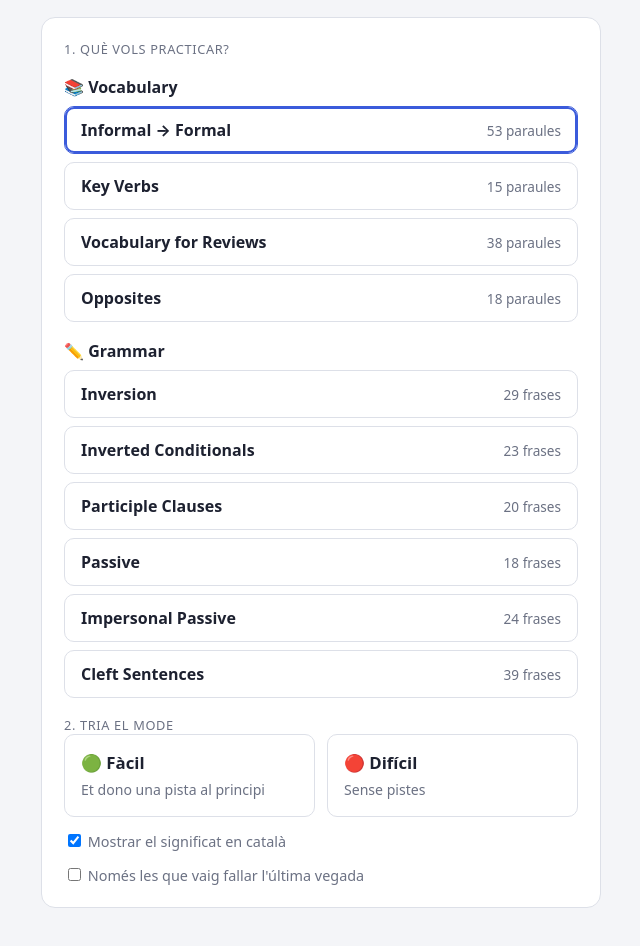
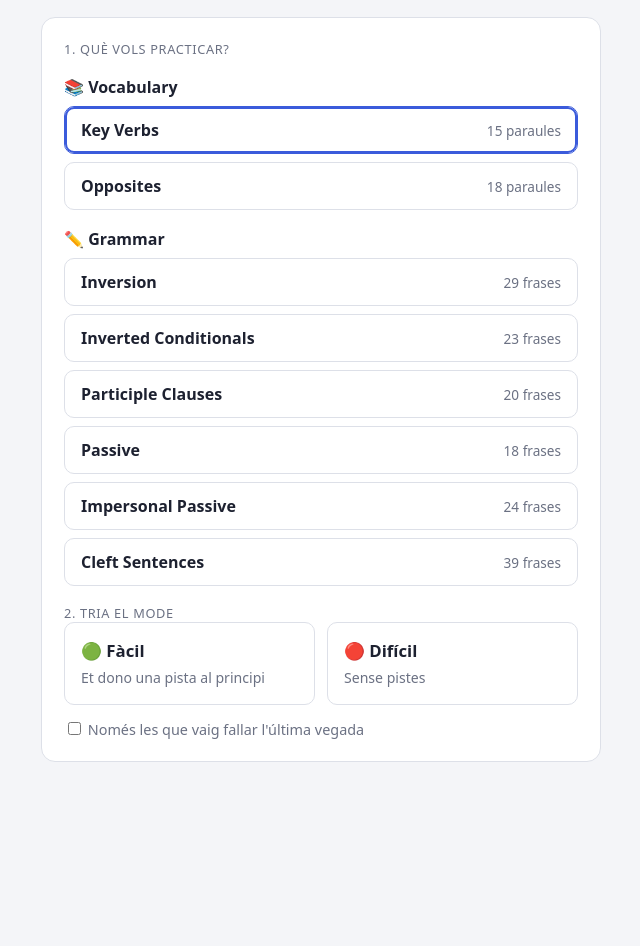
Before and after one commit to lokunder0236/English-test, a plain HTML site: page index.html in a window 1280 px wide. Shown: the part 82-1028 px from the top of the page, without its empty margins (319-959 px from the left). After the commit the page ends 884 px from the top, so only its background shows below. Drawn offline with Linux system fonts and the light colour scheme.

Commit message:
Remove Informal → Formal and Vocabulary for Reviews sets
Co-Authored-By: Claude Opus 5.5 <noreply@anthropic.com>
Claude-Session: https://claude.ai/code/session_018sMXuvx2oQ69Pg3qZXyb1R

```diff
--- a/index.html
+++ b/index.html
@@ -129,62 +129,6 @@
 </div>
 
 <script>
-const WORDS = [
-  ["Get", "Obtain", "Aconseguir, obtenir"],
-  ["Buy", "Purchase", "Comprar, adquirir"],
-  ["Help", "Assist", "Ajudar, assistir"],
-  ["Ask for help", "Request assistance", "Demanar ajuda"],
-  ["Tell", "Inform", "Informar, comunicar"],
-  ["Need", "Require", "Necessitar, requerir"],
-  ["Enough", "Sufficient", "Suficient"],
-  ["Start", "Begin", "Començar, iniciar"],
-  ["End", "Cease", "Acabar, cessar"],
-  ["Deal with", "Handle", "Gestionar, afrontar"],
-  ["Look into", "Investigate", "Investigar"],
-  ["Put off", "Postpone", "Posposar, ajornar"],
-  ["Put up with", "Tolerate", "Tolerar, suportar"],
-  ["Find out", "Discover", "Descobrir"],
-  ["Live longer than", "Outlive", "Sobreviure a algú, viure més que"],
-  ["Go up", "Increase", "Augmentar, incrementar"],
-  ["Go down", "Decrease", "Disminuir, reduir"],
-  ["Use", "Utilise", "Utilitzar"],
-  ["Before", "Prior to", "Abans de"],
-  ["After", "Following", "Després de"],
-  ["Now", "Currently", "Actualment"],
-  ["Many", "Numerous", "Nombrosos, molts"],
-  ["A lot of", "A great deal of", "Una gran quantitat de"],
-  ["Bad", "Unfavourable / Adverse", "Dolent, desfavorable, advers"],
-  ["Good", "Beneficial", "Beneficiós"],
-  ["Job", "Occupation", "Feina, ocupació"],
-  ["Chance", "Opportunity", "Oportunitat"],
-  ["Problem", "Issue", "Problema, qüestió"],
-  ["Choice", "Option", "Opció, elecció"],
-  ["Lucky", "Fortunate", "Afortunat"],
-  ["Seem", "Appear", "Semblar"],
-  ["Say sorry", "Apologise", "Disculpar-se"],
-  ["Set up", "Establish", "Establir, fundar"],
-  ["Look at", "Examine", "Examinar"],
-  ["Call off", "Cancel", "Cancel·lar, anul·lar"],
-  ["Let", "Allow / Permit", "Permetre"],
-  ["Fill in", "Complete / Fill out", "Emplenar (un formulari)"],
-  ["Input", "Enter", "Introduir dades"],
-  ["Try", "Attempt", "Intentar"],
-  ["Rack up", "Accumulate", "Acumular"],
-  ["Point out", "Indicate", "Assenyalar, indicar"],
-  ["Go against", "Oppose", "Oposar-se a"],
-  ["Get in touch with", "Contact", "Posar-se en contacte amb"],
-  ["About", "Regarding / Concerning", "Sobre, pel que fa a"],
-  ["Need to", "Be required to", "Haver de, tenir l'obligació de"],
-  ["Think about", "Consider", "Considerar, plantejar-se"],
-  ["Show", "Demonstrate", "Mostrar, demostrar"],
-  ["Keep", "Maintain", "Mantenir"],
-  ["Free", "Release", "Alliberar, posar en llibertat"],
-  ["Get on someone's nerves", "Bother / Annoy", "Molestar, posar nerviós"],
-  ["Show up", "Appear / Attend", "Aparèixer / assistir"],
-  ["Bring up", "Mention / Raise", "Mencionar, plantejar"],
-  ["Stand for", "Represent", "Representar, significar"],
-];
-
 const KEY_VERBS = [
   ["Elucidate", "Justify"],
   ["Affect", "Involve"],
@@ -201,47 +145,6 @@ const KEY_VERBS = [
   ["Display", "Show"],
   ["Cite", "Present"],
   ["Pursue", "Attempt"],
-];
-
-const REVIEWS = [
-  ["Absorbent, que atrapa l'atenció", "Absorbing", "👍 Positiva"],
-  ["Molt interessant, que captiva", "Engrossing", "👍 Positiva"],
-  ["Apassionant, que manté l'atenció", "Riveting", "👍 Positiva"],
-  ["Emocionant, captivador", "Gripping", "👍 Positiva"],
-  ["Molt convincent, que atrapa", "Compelling", "👍 Positiva"],
-  ["Intrigant, que desperta curiositat", "Intriguing", "👍 Positiva"],
-  ["Inoblidable, memorable", "Memorable", "👍 Positiva"],
-  ["Emocionant, estimulant", "Exhilarating", "👍 Positiva"],
-  ["Fascinant, hipnotitzant", "Mesmerising", "👍 Positiva"],
-  ["Impressionant", "Impressive", "👍 Positiva"],
-  ["Excel·lent, extraordinari", "Outstanding", "👍 Positiva"],
-  ["Impactant, potent", "Powerful", "👍 Positiva"],
-  ["Inspirador", "Inspiring", "👍 Positiva"],
-  ["Emotiu, commovedor", "Moving", "👍 Positiva"],
-  ["Il·lustratiu, que aporta coneixement", "Enlightening", "👍 Positiva"],
-  ["Discret, subtil, sense exageracions", "Understated", "👍 Positiva"],
-  ["Infraestimat, poc valorat", "Underrated", "👍 Positiva"],
-  ["Enigmàtic, misteriós", "Enigmatic", "👍 Positiva"],
-  ["Lleuger, poc profund, superficial", "Lightweight", "👍 Positiva"],
-  ["Ple de tòpics, massa típic", "Clichéd", "👎 Negativa"],
-  ["Extremadament avorrit o desagradable", "Excruciating", "👎 Negativa"],
-  ["Poc creïble", "Implausible", "👎 Negativa"],
-  ["Amb massa expectatives o publicitat", "Overhyped", "👎 Negativa"],
-  ["Sentimental, excessivament emotiu", "Sentimental", "👎 Negativa"],
-  ["Excessivament sentimental i ensucrat", "Slushy", "👎 Negativa"],
-  ["Cursi, ridículament sentimental", "Cheesy", "👎 Negativa"],
-  ["Excessivament sentimental, ensucrat", "Drippy", "👎 Negativa"],
-  ["Tediós, pesat, avorrit", "Tedious", "👎 Negativa"],
-  ["Poc convincent", "Unconvincing", "👎 Negativa"],
-  ["Previsible", "Predictable", "👎 Negativa"],
-  ["Lúgubre, excessivament trist", "Lugubrious", "👎 Negativa"],
-  ["Trist, ombrívol, depriment", "Gloomy", "👎 Negativa"],
-  ["Macabre, relacionat amb la mort o allò sinistre", "Macabre", "👎 Negativa"],
-  ["Cruel", "Cruel", "👎 Negativa"],
-  ["Inversemblant, poc creïble", "Far-fetched", "👎 Negativa"],
-  ["Angoixant, angoixós, molt colpidor", "Harrowing", "👎 Negativa"],
-  ["Desconnectat, incoherent, sense continuïtat", "Disjointed", "👎 Negativa"],
-  ["Sobrevalorat", "Overrated", "👎 Negativa"],
 ];
 
 // Cleft sentences: [original, tipo, foco/inicio, respuesta(s), pista]
@@ -468,9 +371,7 @@ const PASSIVES = PASSIVE_RAW.map(([o, st, a]) => makeSentence(o, a, `Passa-la a
 const IMPERSONALS = IMPERSONAL_RAW.map(([o, v, st, a]) => makeSentence(o, a, `Fes servir «${v}» · comença amb «${st}…»`, sentenceHint(a, st.split(" ").length)));
 
 const SETS = {
-  formal:  { name: "Informal → Formal", desc: "Et dono la paraula informal i tu escrius la formal.", items: WORDS, prompt: "Informal", answer: "Formal", extraIsCat: true },
   verbs:   { name: "Key Verbs", desc: "Et dono el sinònim i tu escrius el key verb.", items: KEY_VERBS, prompt: "Sinònim", answer: "Key verb", long: false },
-  reviews: { name: "Vocabulary for Reviews", desc: "Et dono la definició en català i tu escrius la paraula en anglès.", items: REVIEWS, prompt: "Definició", answer: "Paraula en anglès", long: true },
   opposites: { name: "Opposites", desc: "Et dono un adjectiu i tu escrius el seu contrari.", items: OPPOSITES, prompt: "Paraula", answer: "Contrari", extraIsCat: true },
   inversion: { name: "Inversion", desc: "Reescriu la frase amb inversió, començant per l'expressió que t'indico.", items: INVERSIONS, prompt: "Frase normal", answer: "Amb inversió", long: true, unit: "frases" },
   conditionals: { name: "Inverted Conditionals", desc: "Treu l'IF i escriu el condicional invertit (Should / Were / Had).", items: CONDITIONALS, prompt: "Frase amb IF", answer: "Condicional invertit", long: true, unit: "frases" },
@@ -479,13 +380,13 @@ const SETS = {
   impersonal: { name: "Impersonal Passive", desc: "Reescriu la frase amb impersonal passive (is said to… / It is said that…).", items: IMPERSONALS, prompt: "Frase original", answer: "Impersonal passive", long: true, unit: "frases" },
   cleft:   { name: "Cleft Sentences", desc: "Transforma la frase en una cleft sentence (It / What / All / The thing that…).", items: CLEFTS, prompt: "Frase original", answer: "Cleft sentence", long: true, unit: "frases" },
 };
-let setId = "formal";
+let setId = "verbs";
 try { if (SETS[localStorage.getItem("setId")]) setId = localStorage.getItem("setId"); } catch {}
 
 function renderSets() {
   const GRAMMAR_START = "inversion";
   $("sets").innerHTML = Object.entries(SETS).map(([id, st]) =>
-    (id === "formal" ? `<div class="group">📚 Vocabulary</div>` : id === GRAMMAR_START ? `<div class="group">✏️ Grammar</div>` : "") +
+    (id === "verbs" ? `<div class="group">📚 Vocabulary</div>` : id === GRAMMAR_START ? `<div class="group">✏️ Grammar</div>` : "") +
     `<button class="set-btn${id === setId ? " active" : ""}" data-set="${id}"><strong>${st.name}</strong><span>${st.items.length} ${st.unit || "paraules"}</span></button>`).join("");
   $("sets").querySelectorAll(".set-btn").forEach(b => b.addEventListener("click", () => {
     setId = b.dataset.set; try { localStorage.setItem("setId", setId); } catch {}
```
